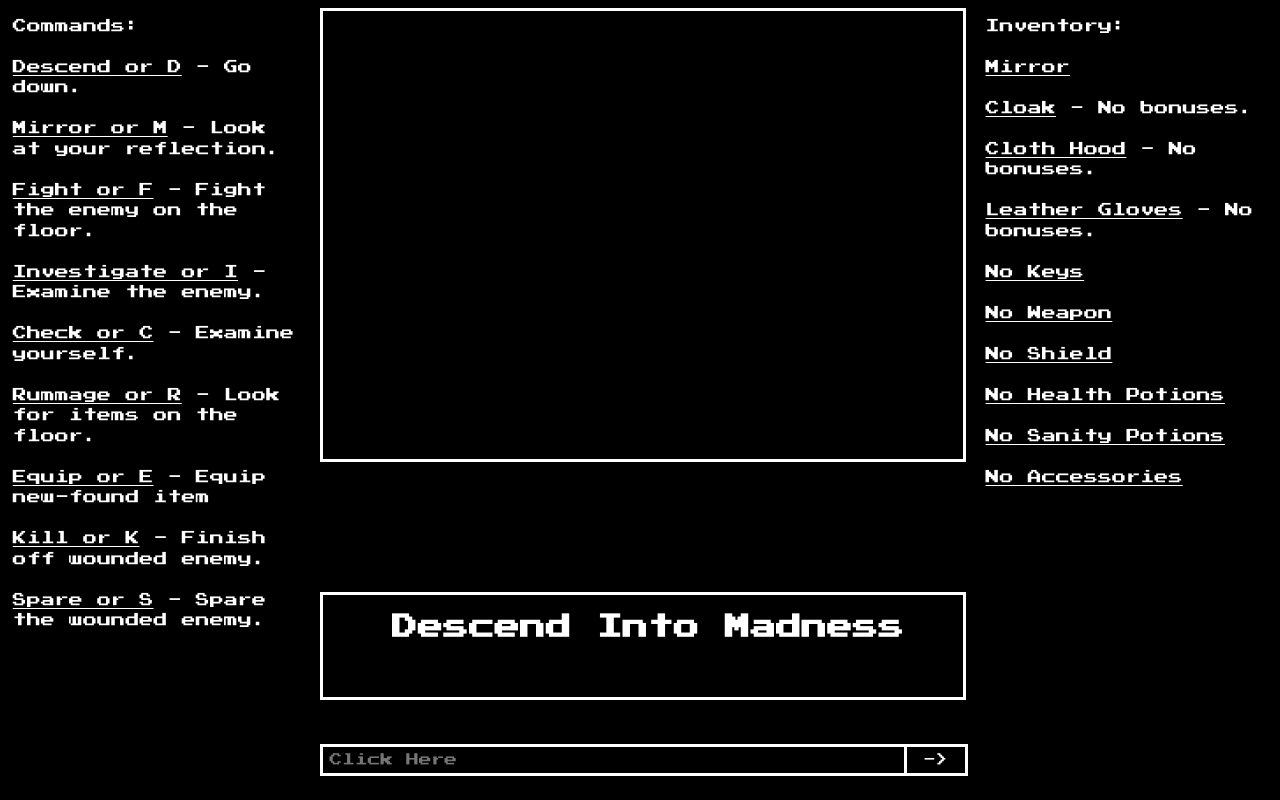
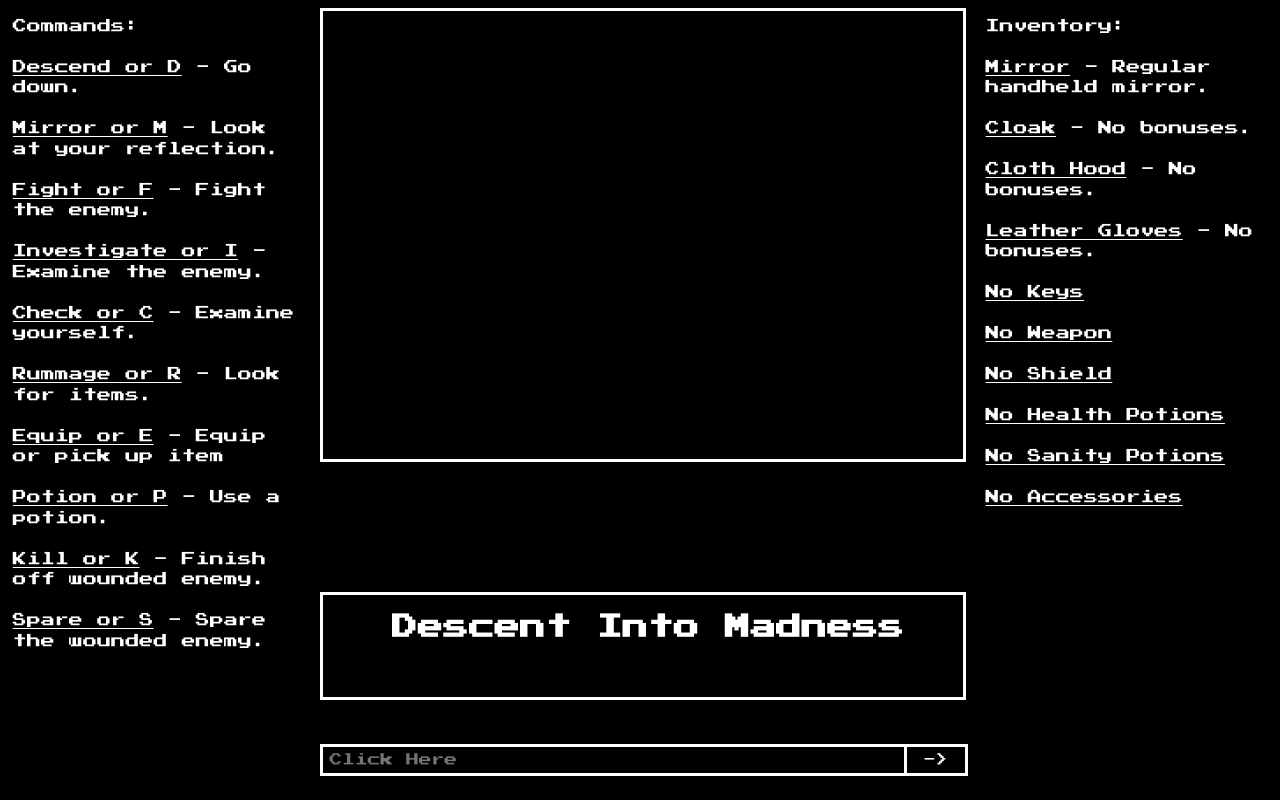
Before and after one commit to karen-barseghyan/TheTextBasedRPG, a plain HTML site: page index.html in a window 1280 px wide. Drawn offline with Linux system fonts and the light colour scheme.

Commit message:
Add files via upload

```diff
--- a/index.html
+++ b/index.html
@@ -2,7 +2,7 @@
 <html>
 <head>
 
-    <title>Descend Into Madness</title>
+    <title>Descent Into Madness</title>
 	<meta charset="utf-8" />
     <link href="css/app.css" rel="stylesheet" />
     <script src="js/app.js"></script>
@@ -19,15 +19,17 @@
 
         <div id="instructions">
             Commands: </br> </br>
-            <u>Descend or D</u> - Go down. </br> </br>
-            <u>Mirror or M</u> - Look at your reflection. </br> </br>
-            <u>Fight or F</u> - Fight the enemy on the floor. </br> </br>
-            <u>Investigate or I</u> - Examine the enemy. </br> </br>
-            <u>Check or C</u> - Examine yourself. </br> </br>
-            <u>Rummage or R</u> - Look for items on the floor. </br> </br>
-            <u>Equip or E</u> - Equip new-found item </br> </br>
-            <u>Kill or K</u> - Finish off wounded enemy. </br> </br>
-            <u>Spare or S</u> - Spare the wounded enemy. </br> </br>
+            <u class = "enabled">Descend or D</u> - Go down. </br> </br>
+            <u class = "enabled">Mirror or M</u> - Look at your reflection. </br> </br>
+            <u class = "disabled">Fight or F</u> - Fight the enemy. </br> </br>
+            <u class = "enabled">Investigate or I</u> - Examine the enemy. </br> </br>
+            <u class = "enabled">Check or C</u> - Examine yourself. </br> </br>
+            <u class = "enabled">Rummage or R</u> - Look for items. </br> </br>
+            <u class = "disabled">Equip or E</u> - Equip or pick up item </br> </br>
+            <u class = "disabled">Potion or P</u> - Use a potion. </br> </br>
+            <u class = "disabled">Kill or K</u> - Finish off wounded enemy. </br> </br>
+            <u class = "disabled">Spare or S</u> - Spare the wounded enemy. </br> </br>
+
         </div>
 
         <div id="visuals">
@@ -38,7 +40,7 @@
 
         <div id="inventory">
             Inventory: </br> </br>
-            <u>Mirror</u> </br> </br>
+            <u>Mirror</u> - Regular handheld mirror.</br> </br>
             <u>Cloak</u> - No bonuses. </br> </br>
             <u>Cloth Hood</u> - No bonuses. </br> </br>
             <u>Leather Gloves</u> - No bonuses. </br> </br>
@@ -54,7 +56,7 @@
 
         <div id="info">
 
-            <h1>Descend Into Madness</h1>
+            <h1>Descent Into Madness</h1>
 
         </div>
 
```
